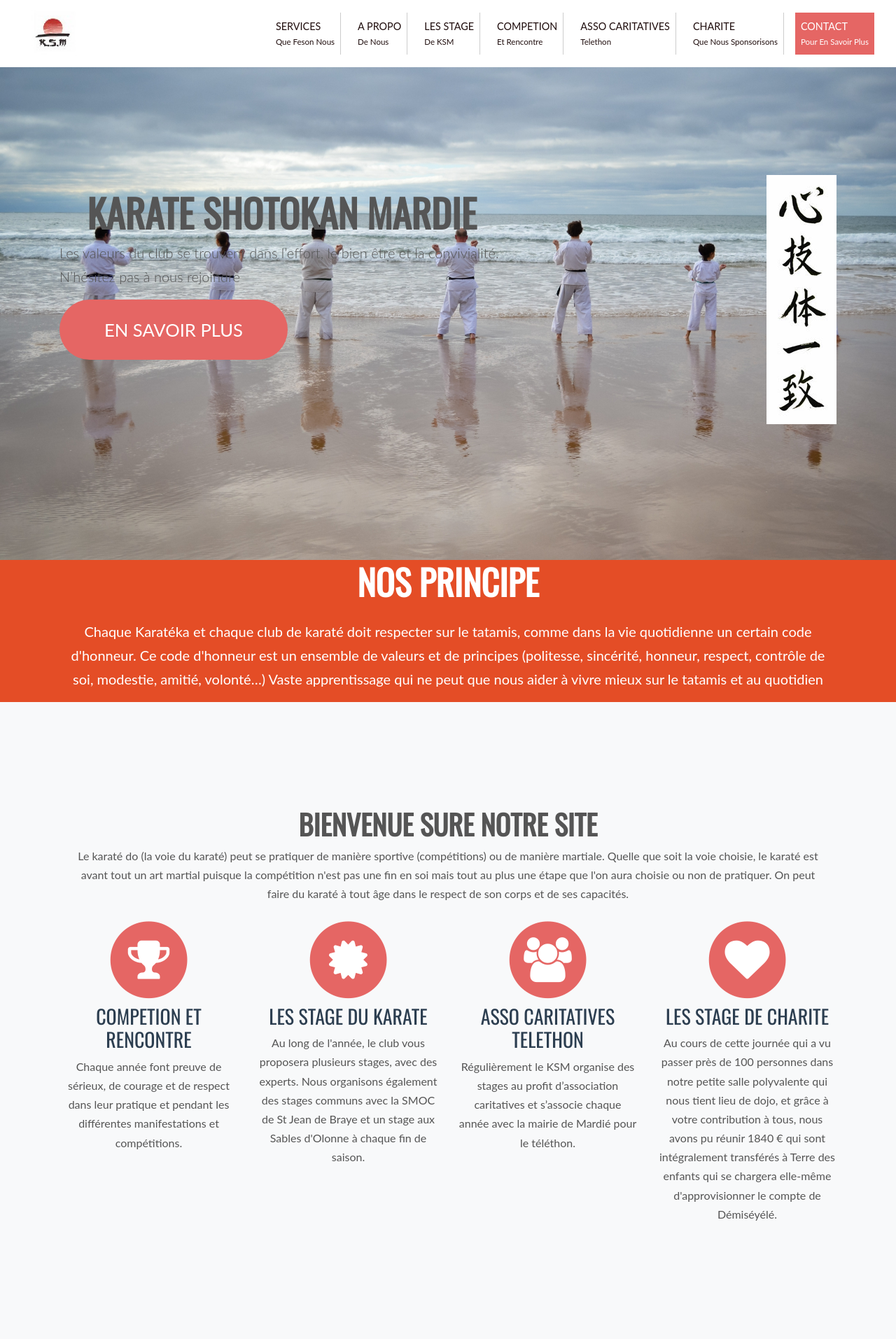
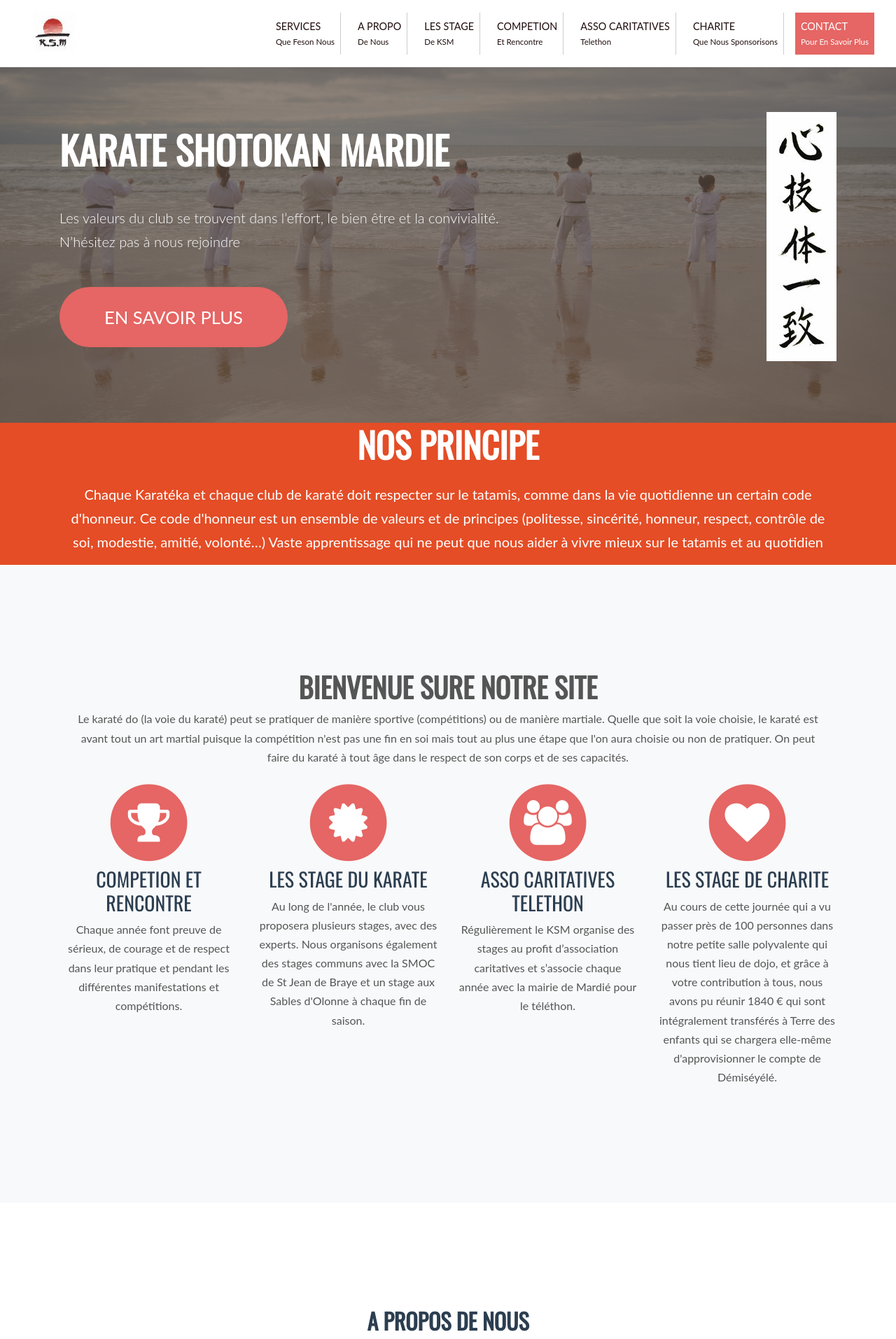
Before and after one commit to LaurenceM2015/KSM-New-Site, a PHP site: page /index.html in a window 1280 px wide. Shown: the top 1913 px of the page at 70% size. Run offline with PHP 8.4, Linux system fonts and the light colour scheme.

Commit message:
Modify Header file.

```diff
--- a/assets/css/style.css
+++ b/assets/css/style.css
@@ -356,12 +356,14 @@ footer {
 
 /* LAYOUT: Header */
 .header {
-  margin: 0 !important;
-  height: 100vh;
-  background: url(../img/bg.jpg) no-repeat;
-  background-size: cover;
+  padding-top: 10rem;
+  padding-bottom: calc(10rem - 72px);
+  /* background: -webkit-gradient(linear,left top,left bottom,from(rgba(92,77,66,.8)),to(rgba(92,77,66,.8))),url(../img/bg-masthead.jpg); */
+  background: linear-gradient(to bottom, rgba(92, 77, 66, 0.7) 0, rgba(92, 77, 66, 0.7) 100%), url(img/bg.jpg);
   background-position: center;
-  padding: 15.6rem 0 10rem; }
+  background-repeat: no-repeat;
+  background-attachment: scroll;
+  background-size: cover; }
   .header__jumbotron h1 {
     font-size: 55px; }
   @media (max-width: 768px) {
--- a/assets/sass/layouts/_headers.scss
+++ b/assets/sass/layouts/_headers.scss
@@ -1,13 +1,14 @@
  /* LAYOUT: Header */
 
  .header{
-    margin:0 !important;
-    height: 100vh;
-    background:url(../img/bg.jpg) no-repeat;
+    padding-top: 10rem;
+    padding-bottom: calc(10rem - 72px);
+    /* background: -webkit-gradient(linear,left top,left bottom,from(rgba(92,77,66,.8)),to(rgba(92,77,66,.8))),url(../img/bg-masthead.jpg); */
+    background: linear-gradient(to bottom,rgba(92,77,66,.7) 0,rgba(92,77,66,.7) 100%),url(img/bg.jpg);
+    background-position: center;
+    background-repeat: no-repeat;
+    background-attachment: scroll;
     background-size: cover;
-    background-position: center;
-
-    padding: 15.6rem 0 10rem;
 
 
     &__jumbotron{
--- a/index.html
+++ b/index.html
@@ -64,16 +64,19 @@
     </nav><!-- ./ navbar-nav -->
 
     <!-- main Header -->
-    <header class="header">
+    <header class="header text-white">
       <div class="header__jumbotron jumbotron-fluid">
-          <div class="container header__container">
-              <div class="row">
+          <div class="container header__container h-100">
+              <div class="row h-100 align-items-center justify-content-center">
                 <div class="col-md-7">
 
                   <div class="header__text hero-text animated fadeInLeft">
-                      <h1>Karate Shotokan Mardie</h1>
-                      <p class="lead">Les valeurs du club se trouvent dans l’effort, le bien être et la convivialité. N’hésitez pas à nous rejoindre</p>
-                      <a class="btn btn--orange" href="#sevices">En Savoir Plus</a>
+                      <h1 class="text-left">Karate Shotokan Mardie</h1>
+                      <div class="">
+                        <p class="lead my-5">Les valeurs du club se trouvent dans l’effort, le bien être et la convivialité. N’hésitez pas à nous rejoindre</p>
+                        <a class="btn btn--orange" href="#sevices">En Savoir Plus</a>
+                      </div>
+
                   </div>
 
                 </div>
```
Also changed, not shown: assets/css/img/bg.jpg (added).
